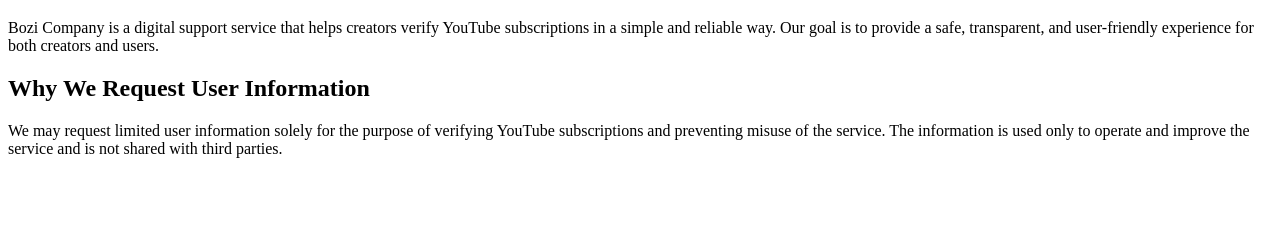
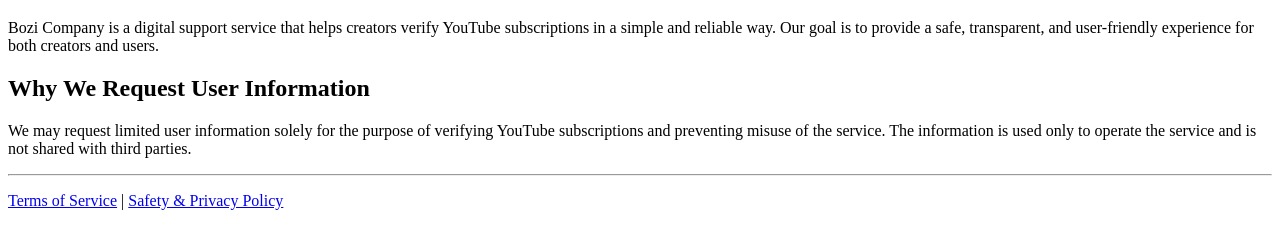
Before and after one commit to itchino/bozi.life-temp, a plain HTML site: page index.html in a window 1280 px wide. Shown: the part 61-310 px from the top of the page. Drawn offline with Linux system fonts and the light colour scheme.

Commit message:
Update index.html

```diff
--- a/index.html
+++ b/index.html
@@ -20,9 +20,18 @@
     <p>
         We may request limited user information solely for the purpose of
         verifying YouTube subscriptions and preventing misuse of the service.
-        The information is used only to operate and improve the service and is
-        not shared with third parties.
+        The information is used only to operate the service and is not shared
+        with third parties.
     </p>
+
+    <hr>
+
+    <footer>
+        <p>
+            <a href="/terms">Terms of Service</a> |
+            <a href="/safety">Safety & Privacy Policy</a>
+        </p>
+    </footer>
 
 </body>
 </html>
```
